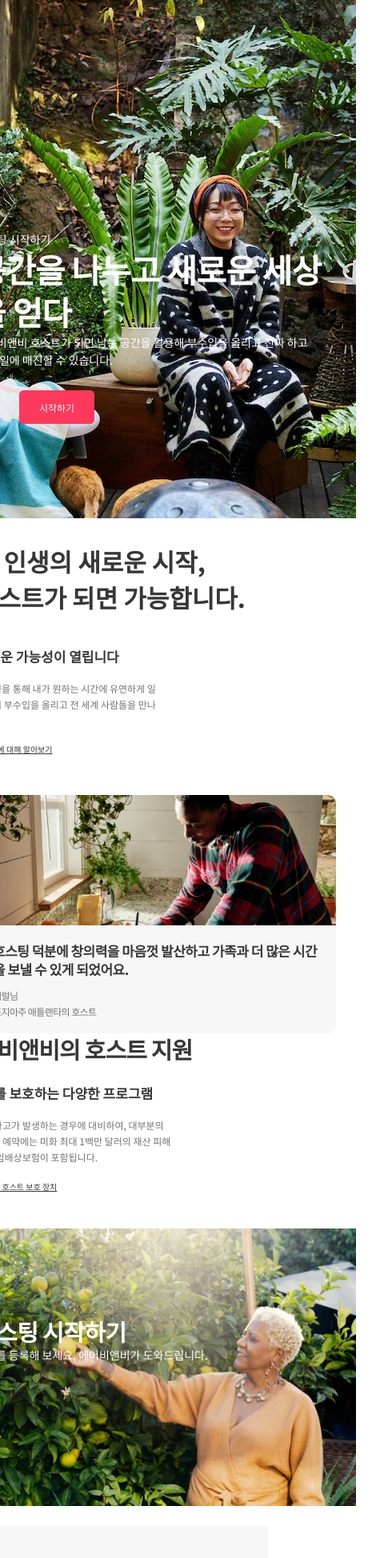
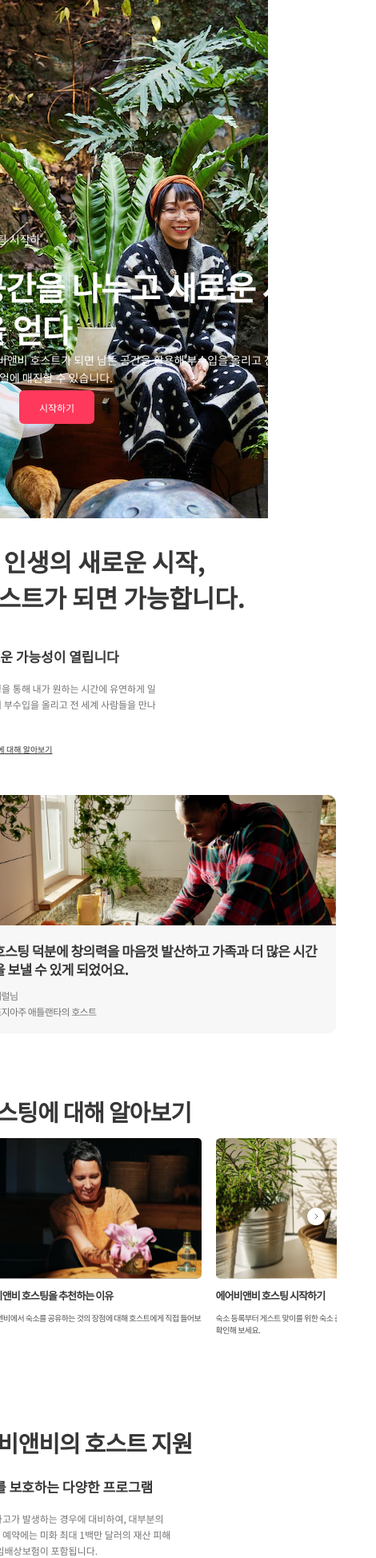
Before and after one commit to SOPT-28th-Airbnb/soptbnb-front, a React (Create React App) app: page /host in a window 390 px wide. Shown: the top 1948 px of the page at 80% size, 470 px wide, since content can reach past the window. Built offline with nearby package versions, Linux system fonts and the light colour scheme.

Commit message:
feat: Image슬라이더 반응형 구현

```diff
--- a/src/components/host/ImageSlider.js
+++ b/src/components/host/ImageSlider.js
@@ -1,4 +1,5 @@
 import React, { useState, useRef, useEffect } from "react";
+import { useMediaQuery } from "react-responsive";
 import styled from "styled-components";
 import list1 from "../../assets/img/img_list_01.svg";
 import list2 from "../../assets/img/img_list_02.svg";
@@ -9,37 +10,53 @@ import {
   faChevronLeft,
   faChevronRight
 } from "@fortawesome/free-solid-svg-icons";
+import mobileBtn from "../../assets/img/btn_search.svg";
 
+const LeftArrowWrap = styled.div`
+  padding: 1rem;
+  z-index: 5;
+  @media screen and (max-width: 500px) {
+    display: none;
+  }
+`;
 const LeftArrow = ({ handleBtnClick }) => {
   return (
-    <div
-      className="backArrow"
-      onClick={handleBtnClick}
-      style={{
-        padding: "1rem"
-      }}
-    >
+    <LeftArrowWrap onClick={handleBtnClick}>
       <FontAwesomeIcon icon={faChevronLeft} aria-hidden="true" />
-    </div>
+    </LeftArrowWrap>
   );
 };
+const RightArrowWrap = styled.div`
+  padding: 1rem;
+  @media screen and (max-width: 500px) {
+    display: none;
+  }
+`;
 const RightArrow = ({ handleBtnClick }) => {
   return (
-    <div
-      className="backArrow"
-      onClick={handleBtnClick}
-      style={{
-        padding: "1rem"
-      }}
-    >
+    <RightArrowWrap onClick={handleBtnClick}>
       <FontAwesomeIcon icon={faChevronRight} aria-hidden="true" />
-    </div>
+    </RightArrowWrap>
   );
+};
+const MobileArrowWrap = styled.div`
+  width: 3rem;
+  height: 3rem;
+  position: relative;
+  top: -16rem;
+  right: -20rem;
+  background: url(${mobileBtn});
+`;
+const MobileBtn = ({ handleBtnClick }) => {
+  return <MobileArrowWrap onClick={handleBtnClick}></MobileArrowWrap>;
 };
 
 const Container = styled.div`
   max-width: 108.6rem;
   overflow: hidden;
+  @media screen and (max-width: 500px) {
+    max-width: 45.1rem;
+  }
 `;
 const ImageSliderWrap = styled.div`
   display: flex;
@@ -50,10 +67,12 @@ const SliderItem = styled.div`
   display: flex;
   flex-direction: column;
   padding-right: 2.8rem;
+  @media screen and (max-width: 500px) {
+    padding-right: 1.8rem;
+  }
   .slider__img {
     width: 28.2rem;
     height: 17.6rem;
-    /* background: url(${(props) => props.bg}) no-repeat center center; */
     background: url(${(props) => props.bg}) no-repeat top center;
   }
   .slider__title {
@@ -75,7 +94,16 @@ const SliderItem = styled.div`
     color: #505050;
   }
 `;
+const ImageSliderDiv = styled.div`
+  display: flex;
+  flex-direction: row;
+  align-items: center;
+  @media screen and (max-width: 500px) {
+    flex-direction: column;
+  }
+`;
 const ImageSlider = () => {
+  const isMobile = useMediaQuery({ maxWidth: 500 });
   const [currentSlide, setCurrentSlide] = useState(0);
   const slideRef = useRef(null);
 
@@ -102,14 +130,7 @@ const ImageSlider = () => {
   };
 
   return (
-    <div
-      style={{
-        display: "flex",
-        flexDirection: "row",
-        alignItems: "center",
-        width: "115rem"
-      }}
-    >
+    <ImageSliderDiv>
       <LeftArrow handleBtnClick={handlePrev} />
       <Container>
         <ImageSliderWrap ref={slideRef}>
@@ -171,7 +192,8 @@ const ImageSlider = () => {
         </ImageSliderWrap>
       </Container>
       <RightArrow handleBtnClick={handleNext} />
-    </div>
+      {isMobile ? <MobileBtn handleBtnClick={handleNext} /> : ""}
+    </ImageSliderDiv>
   );
 };
 
--- a/src/pages/Host.js
+++ b/src/pages/Host.js
@@ -35,10 +35,12 @@ const Header = styled.div`
     top: 9.7rem;
     left: 5.6rem;
     color: #ffffff;
+    width: 55.7rem;
 
     &__top {
       font-size: 1.4rem;
       line-height: 2.2rem;
+      width: 9rem;
     }
     &__middle {
       font-weight: 600;
@@ -70,7 +72,7 @@ const Header = styled.div`
     color: white;
   }
   @media screen and (max-width: 500px) {
-    width: 50rem;
+    width: 100vw;
     height: 64.8rem;
     .title {
       display: none;
@@ -79,6 +81,7 @@ const Header = styled.div`
       position: relative;
       top: 28.8rem;
       left: 2.5rem;
+      width: 45.6rem;
       &__middle {
         width: 45.6rem;
       }
@@ -165,7 +168,6 @@ const ImgSliderWrap = styled.div`
   margin-top: 7.8rem;
   margin-bottom: 8.4em;
   @media screen and (max-width: 500px) {
-    display: none;
   }
   .title {
     width: 108.6rem;
@@ -175,24 +177,8 @@ const ImgSliderWrap = styled.div`
     letter-spacing: -0.03em;
 
     color: #373737;
-  }
-  @media screen and (max-width: 500px) {
-    display: flex;
-    flex-direction: column;
-    align-items: center;
-    margin-top: 7.8rem;
-    margin-bottom: 8.4em;
     @media screen and (max-width: 500px) {
-      display: none;
-    }
-    .title {
-      width: 108.6rem;
-      font-weight: 600;
-      font-size: 2.9rem;
-      line-height: 3.9rem;
-      letter-spacing: -0.03em;
-
-      color: #373737;
+      width: 45.1rem;
     }
   }
 `;
@@ -215,9 +201,10 @@ const Banner = styled.div`
       letter-spacing: -0.02em;
     }
     &__bottom {
-      width: 41.6rem;
+      font-weight: 300;
       font-size: 1.4rem;
       line-height: 2.2rem;
+      letter-spacing: -0.04em;
     }
   }
   .startBtn {
@@ -243,16 +230,11 @@ const Banner = styled.div`
       position: relative;
       top: 11rem;
       left: 2.4rem;
-      &__middle {
-        width: 45.6rem;
-      }
-      &__bottom {
-        width: 41.6rem;
-      }
+      width: 27.9rem;
     }
     .startBtn {
-      position: absolute;
-      top: 48.8rem;
+      position: relative;
+      top: 12.6rem;
       left: 2.4rem;
     }
   }
```
Also changed, not shown: src/assets/img/btn_search.svg (added).
